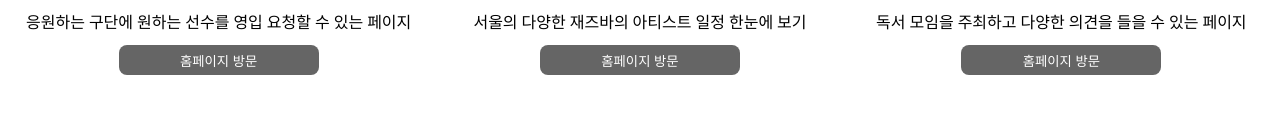
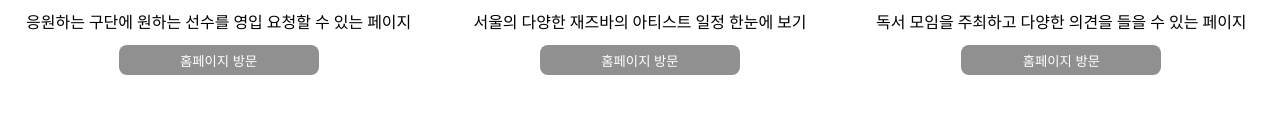
Before and after one commit to LuisKlopp/LuisKlopp.github.io, a plain HTML site: page index.html in a window 1280 px wide. Shown: the part 479-592 px from the top of the page. Drawn offline with Linux system fonts and the light colour scheme.

Commit message:
Feat: cursor pointer 및 hover 백그라운드 색 변경 추가

```diff
--- a/main.css
+++ b/main.css
@@ -42,8 +42,13 @@ p {
 .card-button {
   width: 50%;
   border: none;
-  background-color: rgb(101, 101, 101);
+  background-color: rgb(145, 144, 144);
   height: 30px;
   border-radius: 8px;
   color: white;
+  cursor: pointer;
+
+  &:hover {
+    background-color: rgb(0, 0, 0);
+  }
 }
```
